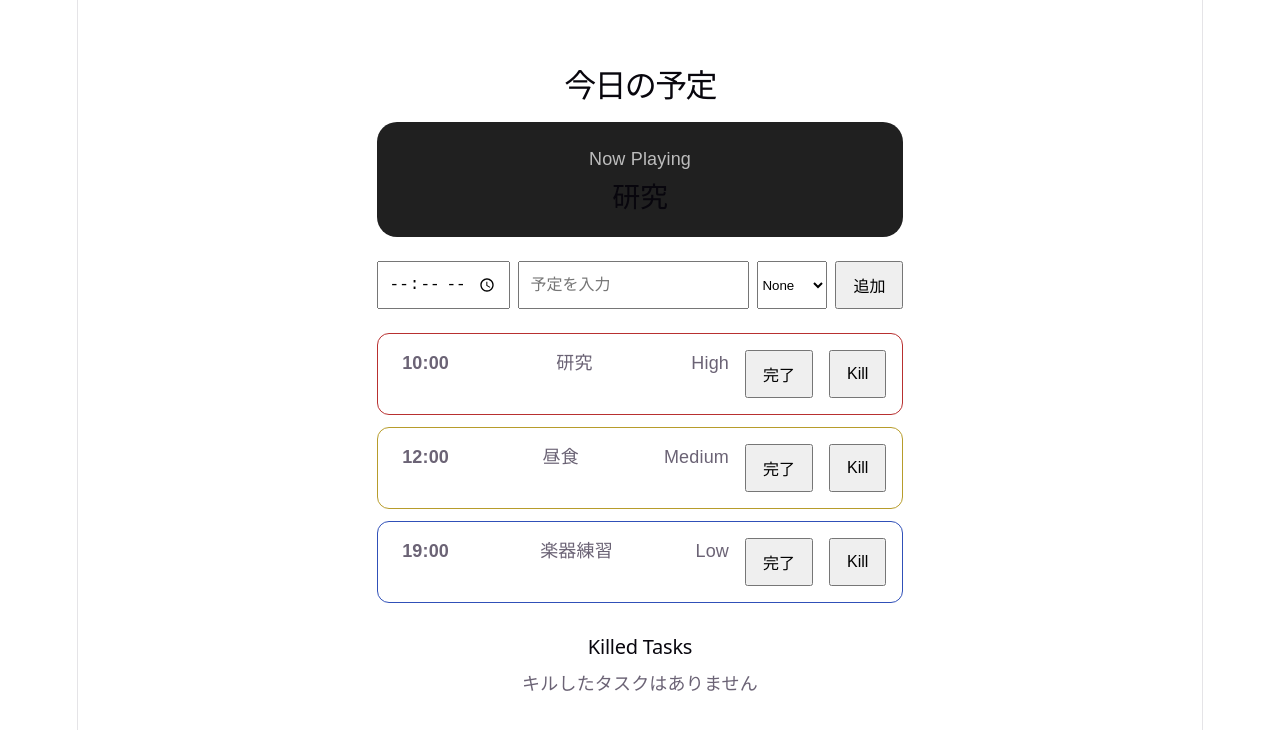
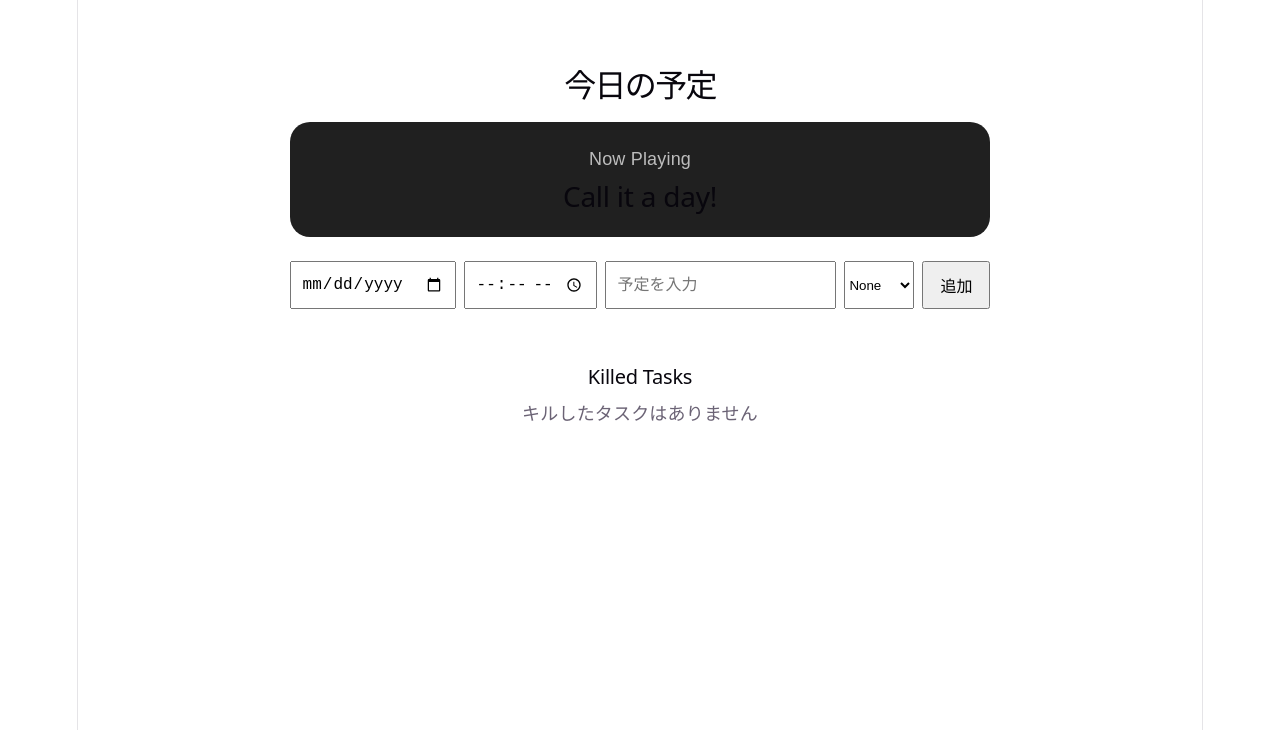
Before and after one commit to tanaharu-droid/schedule-app, a React (Vite) app: page / in a window 1280 px wide. Shown: the top 730 px of the page. Built offline with nearby package versions, Linux system fonts and the light colour scheme.

Commit message:
Add calender

```diff
--- a/src/App.css
+++ b/src/App.css
@@ -107,3 +107,8 @@ button {
   opacity: 0.6;
   text-decoration: line-through;
 }
+
+.date {
+  font-weight: bold;
+  width: 120px;
+}
--- a/src/App.tsx
+++ b/src/App.tsx
@@ -4,6 +4,7 @@ import './App.css'
 type Priority = 'High' | 'Medium' | 'Low' | 'None'
 type Schedule = {//予定データの設計図
     id: number
+    date: string
     time: string
     title: string
     done: boolean
@@ -14,6 +15,7 @@ function App() {
 
     const [time, setTime] = useState('')
     const [title, setTitle] = useState('')
+    const [date, setDate] = useState('')
     const [priority, setPriority] = useState<Priority>('None')
     const [schedules, setSchedules] = useState<Schedule[]>(() => {//Schedule型の配列が入る
         const savedSchedules = localStorage.getItem('schedules')
@@ -22,11 +24,7 @@ function App() {
             return JSON.parse(savedSchedules)
         }
 
-        return [
-            { id: 1, time: '10:00', title: '研究', done: false, priority: 'High' },
-            { id: 2, time: '12:00', title: '昼食', done: false, priority: 'Medium' },
-            { id: 3, time: '19:00', title: '楽器練習', done: false, priority: 'Low' },
-        ]
+        return []
     })
 
     const [killedSchedules, setKilledSchedules] = useState<Schedule[]>(() => {
@@ -38,6 +36,8 @@ function App() {
 
         return []
     })
+
+
 
     const currentSchedule = schedules.find((schedule) => !schedule.done)//findで，条件に合う最初の1件を探す
 
@@ -53,14 +53,15 @@ function App() {
 
         const newSchedule: Schedule = {
             id: Date.now(),//1970年1月1日 00:00:00 UTC から、今までに経過したミリ秒
+            date: date,
             time: time,
             title: title,
             done: false,
             priority: priority
         }
 
-        const sortedSchedules = [...schedules, newSchedule].sort((a, b) => {//newScheduleを含めた配列全体でソート（-→+）
-            return a.time.localeCompare(b.time)//aがbより前ならマイナス，aがbより後ならプラス
+        const sortedSchedules = [...schedules, newSchedule].sort((a, b) => {
+            return `${a.date} ${a.time}`.localeCompare(`${b.date} ${b.time}`)
         })
 
         setSchedules(sortedSchedules)
@@ -104,7 +105,7 @@ function App() {
         const newKilledSchedules = killedSchedules.filter((schedule) => schedule.id !== id)
 
         const sortedSchedules = [...schedules, targetSchedule].sort((a, b) => {
-            return a.time.localeCompare(b.time)
+            return `${a.date} ${a.time}`.localeCompare(`${b.date} ${b.time}`)
         })
 
         setKilledSchedules(newKilledSchedules)
@@ -125,6 +126,11 @@ function App() {
             </section>
 
             <section className="form">
+                <input type="date"
+                    value={date}
+                    onChange={(e) => setDate(e.target.value)}
+                />
+
                 <input type="time"
                     value={time}
                     onChange={(e) => setTime(e.target.value)}
@@ -156,6 +162,7 @@ function App() {
                         className={`schedule-item ${schedule.done ? 'done' : ''} priority-${schedule.priority}`}//doneがtrueのとき，classNameにdoneが加わる,Priority
                         key={schedule.id}
                     >
+                        <span className="date">{schedule.date}</span>
                         <span className="time">{schedule.time}</span>
                         <span className="title">{schedule.title}</span>
                         <span className="priority">{schedule.priority}</span>
@@ -179,6 +186,7 @@ function App() {
                 ) : (
                     killedSchedules.map((schedule) => (
                         <div className="killed-item" key={schedule.id}>
+                            <span className="date">{schedule.date}</span>
                             <span className="time">{schedule.time}</span>
                             <span className="title">{schedule.title}</span>
                             <span className="priority">{schedule.priority}</span>
@@ -194,3 +202,6 @@ function App() {
 }
 
 export default App
+
+//localStorage.removeItem('schedules')予定データ削除用
+//localStorage.removeItem('killedSchedules')キルした予定データ削除用
```
